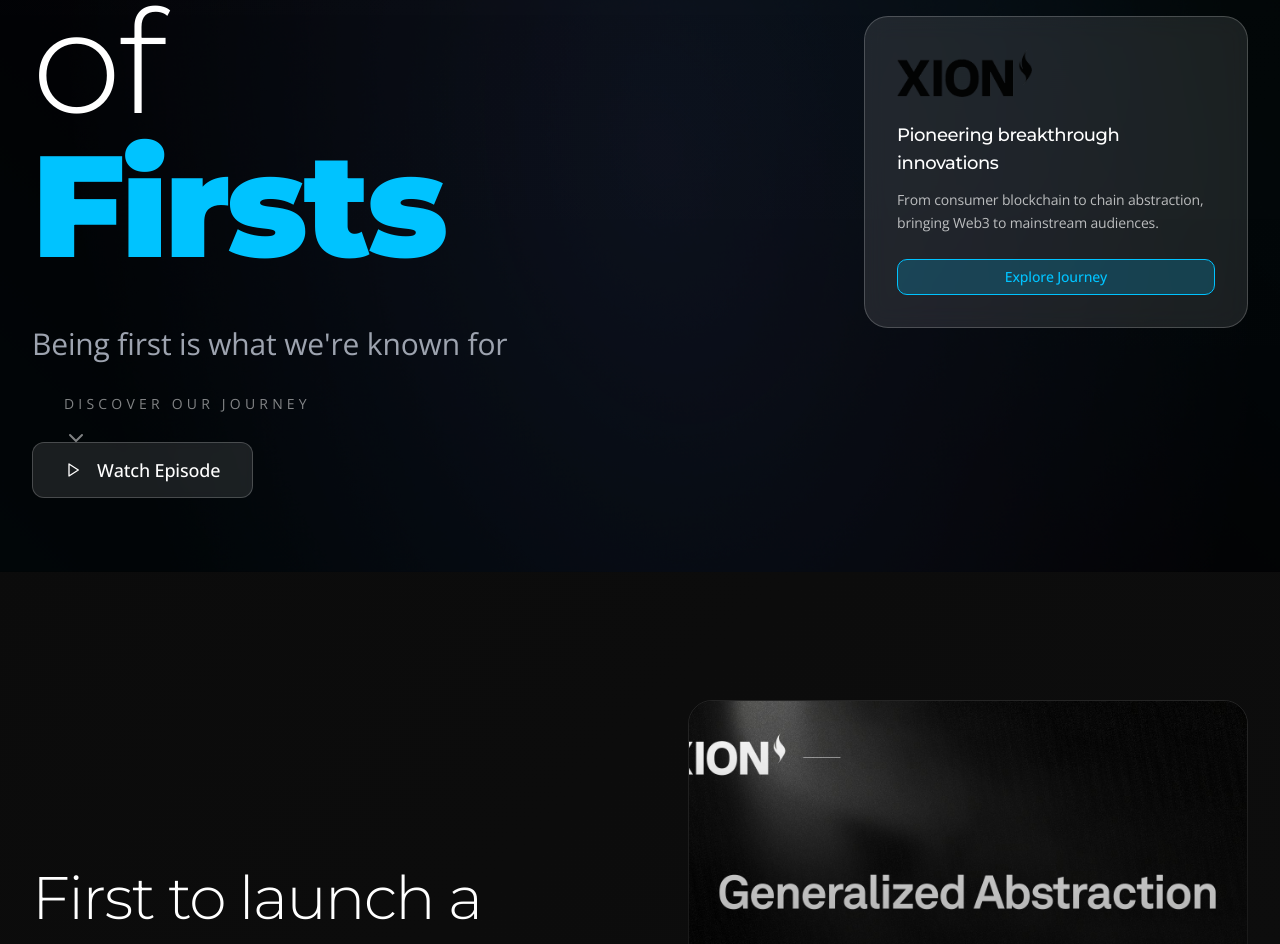
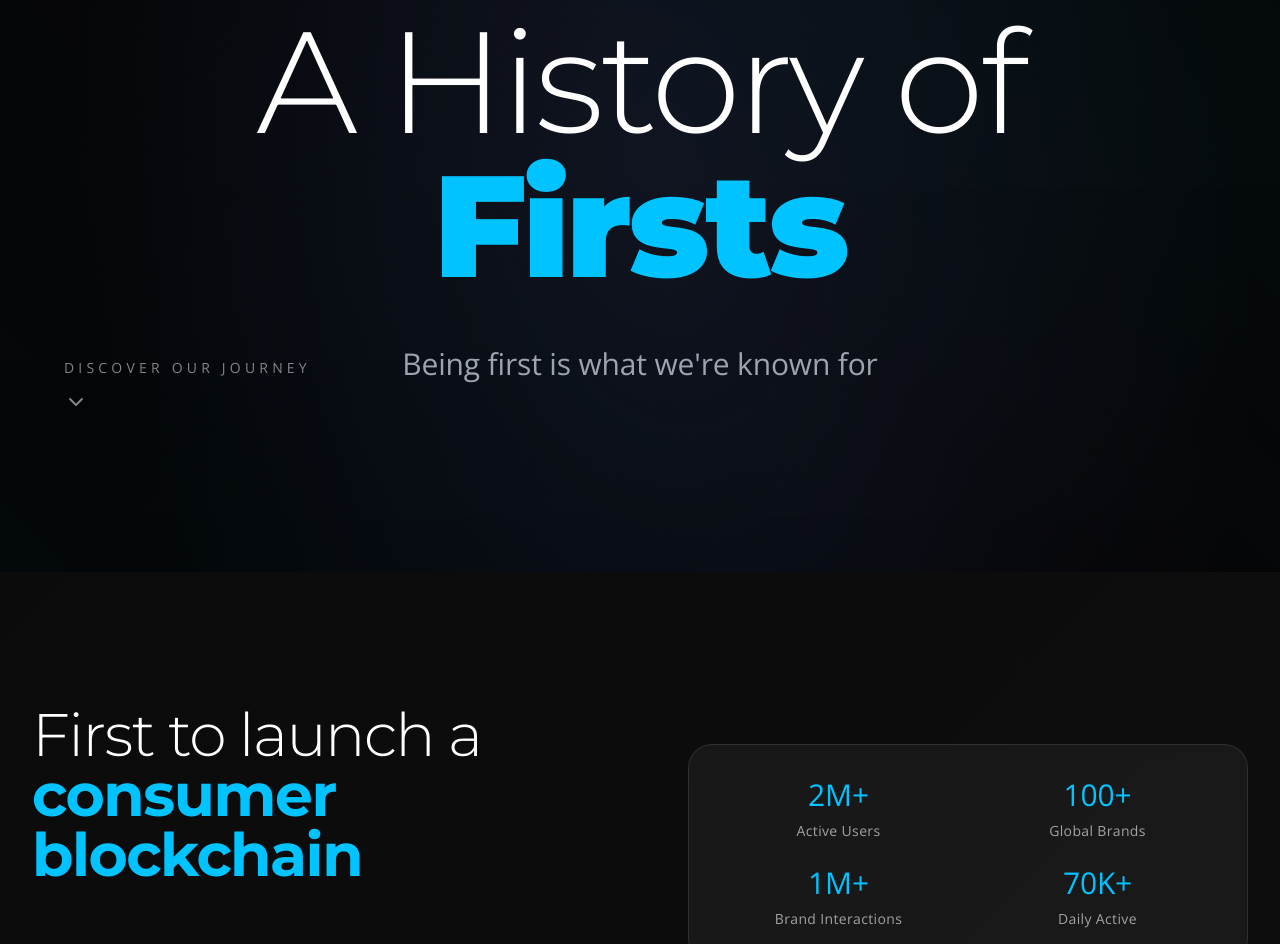
Before and after one commit to aman7o/xion-first-forward, a React (Vite) app: page / in a window 1280 px wide. Shown: the part 228-1172 px from the top of the page. Built offline with nearby package versions, Linux system fonts and the light colour scheme.

Commit message:
Refine Xion website design
- Remove all images and videos from the main page.
- Adjust the main title "A History of Firsts" to be fully visible.
- Remove the "Watch Episode" button from the hero section.
- Update the text in the "What's Next" section.
- Change the XION logo in the header to white.

```diff
--- a/src/pages/XionPage.tsx
+++ b/src/pages/XionPage.tsx
@@ -5,8 +5,6 @@ import { CounterAnimation } from '@/components/CounterAnimation';
 import { ChevronDown, ExternalLink, Twitter, MessageCircle, Menu, X, Play } from 'lucide-react';
 import xionLogo from '@/assets/xion-logo-new.png';
 import { SmoothScrollLink } from '@/components/SmoothScrollLink';
-import investorsLogos from '@/assets/investors-logos.png';
-import consumerImage from '@/assets/consumer-blockchain.jpg';
 
 const XionPage = () => {
   const [mobileMenuOpen, setMobileMenuOpen] = useState(false);
@@ -19,7 +17,7 @@ const XionPage = () => {
         <div className="container mx-auto px-8 py-8">
           <div className="flex justify-between items-center">
             <div className="flex items-center">
-              <img src={xionLogo} alt="XION" className="h-8 w-auto" />
+              <img src={xionLogo} alt="XION" className="h-8 w-auto filter brightness-0 invert" />
             </div>
 
             <nav className="hidden lg:flex items-center space-x-16">
@@ -105,7 +103,7 @@ const XionPage = () => {
       </header>
 
       {/* Hero Section */}
-      <section id="hero" className="relative min-h-screen flex items-center justify-center overflow-hidden">
+      <section id="hero" className="relative min-h-screen flex items-center justify-center overflow-hidden pt-32">
         <div
           className="absolute inset-0 bg-cover bg-center bg-no-repeat"
           style={{
@@ -137,12 +135,9 @@ const XionPage = () => {
         {/* Aurora Effect */}
         <div className="aurora-background"></div>
 
-        {/* Video Background Overlay */}
-        <div className="absolute inset-0 bg-black/50 z-2"></div>
-
         <div className="container mx-auto px-8 relative z-10 max-w-7xl">
-          <div className="flex items-center justify-between">
-            <div className="flex-1 pr-8">
+          <div className="flex items-center justify-center">
+            <div className="text-center">
               <ScrollReveal delay={0.8}>
                 <h1 className="font-display text-7xl md:text-8xl lg:text-[9rem] font-light leading-none tracking-tight mb-12">
                   A History of
@@ -152,46 +147,9 @@ const XionPage = () => {
               </ScrollReveal>
 
               <ScrollReveal delay={1.2}>
-                <p className="text-2xl md:text-3xl text-accent-gray max-w-2xl mb-20 font-light leading-relaxed">
+                <p className="text-2xl md:text-3xl text-accent-gray max-w-2xl mx-auto mb-20 font-light leading-relaxed">
                   Being first is what we're known for
                 </p>
-              </ScrollReveal>
-
-              <ScrollReveal delay={1.6}>
-                <div className="flex items-center space-x-4">
-                  <Button
-                    variant="outline"
-                    size="lg"
-                    className="bg-white/10 border-white/20 text-white hover:bg-white/20 backdrop-blur-sm"
-                  >
-                    <Play className="w-5 h-5 mr-2" />
-                    Watch Episode
-                  </Button>
-                </div>
-              </ScrollReveal>
-            </div>
-
-            {/* Floating Info Card */}
-            <div className="hidden xl:block">
-              <ScrollReveal delay={1.4}>
-                <div className="bg-white/10 backdrop-blur-md rounded-3xl p-8 max-w-sm border border-white/20 ml-12">
-                  <div className="mb-6">
-                    <img src={xionLogo} alt="XION" className="h-12 w-auto opacity-90" />
-                  </div>
-                  <h3 className="text-white font-medium mb-3 text-lg">
-                    Pioneering breakthrough innovations
-                  </h3>
-                  <p className="text-white/70 text-sm leading-relaxed mb-6">
-                    From consumer blockchain to chain abstraction, bringing Web3 to mainstream audiences.
-                  </p>
-                  <Button
-                    variant="outline"
-                    size="sm"
-                    className="w-full bg-electric-blue/20 border-electric-blue text-electric-blue hover:bg-electric-blue hover:text-black"
-                  >
-                    Explore Journey
-                  </Button>
-                </div>
               </ScrollReveal>
             </div>
           </div>
@@ -266,17 +224,6 @@ const XionPage = () => {
             </div>
 
             <div className="space-y-8">
-              {/* Consumer Image */}
-              <ScrollReveal delay={600}>
-                <div className="relative">
-                  <img
-                    src={consumerImage}
-                    alt="Consumer Blockchain Innovation"
-                    className="w-full h-96 object-cover rounded-3xl border border-white/10"
-                  />
-                  <div className="absolute inset-0 bg-gradient-to-t from-black/50 to-transparent rounded-3xl"></div>
-                </div>
-              </ScrollReveal>
 
               {/* Floating Stats Card */}
               <ScrollReveal delay={800}>
@@ -667,25 +614,15 @@ const XionPage = () => {
             <h2 className="text-7xl md:text-8xl lg:text-9xl font-light leading-tight mb-12">
               The next first
               <br />
-              <span className="font-black text-electric-blue">is coming</span>
+              <span className="font-black text-electric-blue">is evolving</span>
             </h2>
           </ScrollReveal>
 
           <ScrollReveal delay={200}>
             <p className="text-2xl md:text-3xl text-white/80 max-w-4xl mx-auto leading-relaxed mb-16">
               Every breakthrough was just the beginning. Every first led to the next innovation.
-            </p>
-          </ScrollReveal>
-
-          <ScrollReveal delay={400}>
-            <div className="text-5xl md:text-6xl font-black text-electric-blue mb-12 animate-pulse">
-              [REDACTED] LAUNCH INCOMING
-            </div>
-          </ScrollReveal>
-
-          <ScrollReveal delay={600}>
-            <p className="text-xl text-white/70 mb-16">
-              XION has built a history of firsts. Soon, we'll add another first to the list.
+              <br />
+              XION has built a history of firsts. The pattern speaks for itself.
             </p>
           </ScrollReveal>
 
@@ -738,12 +675,6 @@ const XionPage = () => {
             <h3 className="text-lg font-light text-white/60 mb-8 tracking-[0.3em] uppercase">Backed by the Best</h3>
           </ScrollReveal>
 
-          <ScrollReveal delay={200}>
-            <div className="flex justify-center items-center opacity-40 hover:opacity-60 transition-opacity">
-              <img src={investorsLogos} alt="Top-tier investors" className="max-h-12" />
-            </div>
-          </ScrollReveal>
-
           <ScrollReveal delay={400}>
             <p className="text-sm text-white/50 mt-6">
               Raised $36M from Multicoin, Animoca, Circle, Hashkey, Arrington Capital, Spartan, and more
```
